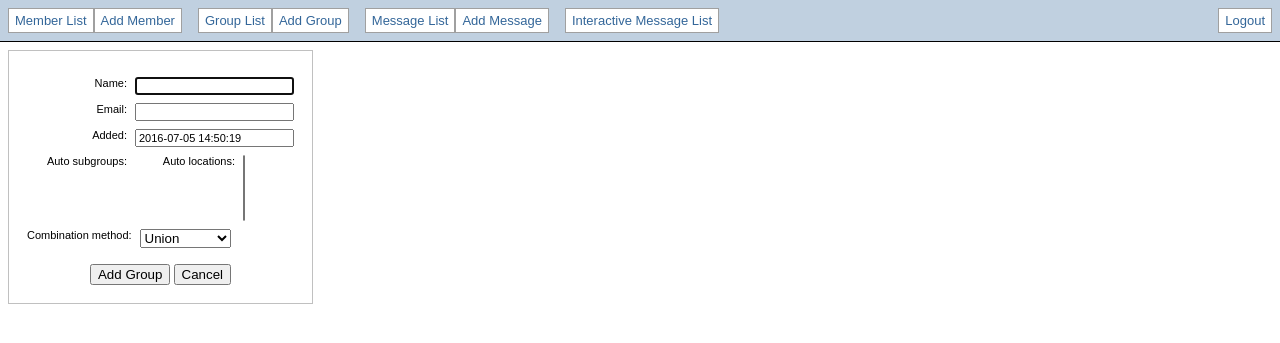
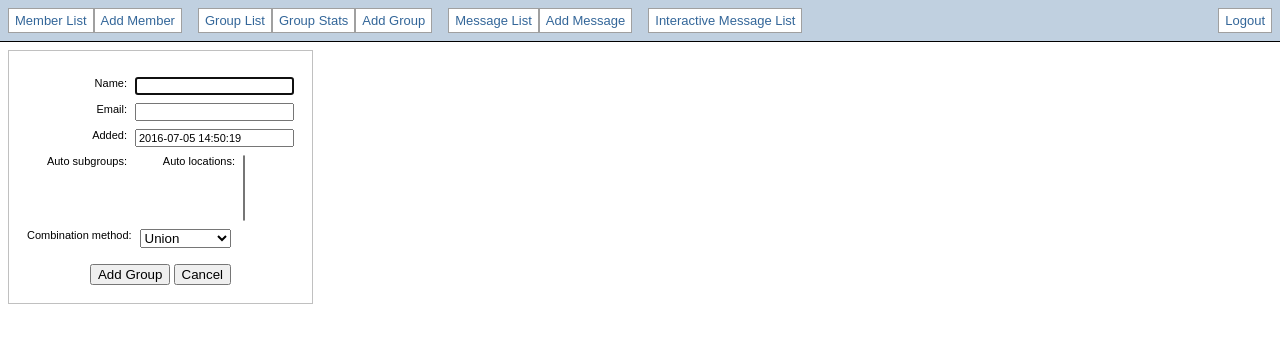
Before and after one commit to piratar/icepirate, a Django app: page /group/add/ in a window 1280 px wide. Shown: the top 343 px of the page. Run offline with Django 3.2, Linux system fonts and the light colour scheme; the visitor is signed in with stand-in values (Sample User, id 1); data that the repository does not hold is empty; parts of the project's set-up code (start-up, migrations or seed data) failed here and were passed over; some libraries are stand-ins or nearby versions.

Commit message:
Add group stats

```diff
--- a/group/urls.py
+++ b/group/urls.py
@@ -2,6 +2,8 @@ from django.conf.urls import patterns, include, url
 
 urlpatterns = patterns('',
 	url(r'^list/', 'group.views.list', name='list'),
+	url(r'^stats/(?P<as_csv>csv)/', 'group.views.stats', name='stats'),
+	url(r'^stats/', 'group.views.stats', name='stats'),
     url(r'^add/', 'group.views.add', name='add'),
     url(r'^edit/(?P<techname>[^/]+)', 'group.views.edit', name='edit'),
     url(r'^delete/(?P<techname>[^/]+)', 'group.views.delete', name='delete'),
--- a/group/views.py
+++ b/group/views.py
@@ -1,4 +1,7 @@
-from django.http import HttpResponseRedirect
+import datetime
+import pytz
+
+from django.http import HttpResponseRedirect, HttpResponse
 from django.shortcuts import get_object_or_404
 from django.shortcuts import render_to_response
 from django.template import RequestContext
@@ -15,6 +18,59 @@ def list(request):
     groups = Group.objects.all().order_by('name')
 
     return render_to_response('group/list.html', { 'groups': groups})
+
+@login_required
+def stats(request, as_csv=False):
+    from member.models import Member
+
+    # This finds the most recent "end of week" date
+    week = datetime.datetime.now(pytz.utc).replace(
+        hour=0, minute=0, second=0)
+    week = week - datetime.timedelta(days=week.weekday())
+
+    # Calculate our date ranges.
+    # There are 27 slots, which gives 26 ranges in total.
+    dates = [(week - datetime.timedelta(weeks=n))
+             for n in reversed(range(0, 27))]
+
+    # Grab per-group stats
+    stats = []
+    for group in Group.objects.all().order_by('name'):
+        joined = []
+        for i, date in enumerate(dates[1:]):
+            joined.append(group.get_members().filter(
+                added__gte=dates[i], added__lt=date).count())
+        stats.append({
+            'group': group,
+            'joined': joined,
+            'total': group.get_members().count()})
+
+    # Grab totals (not everyone joins a group)
+    joined = []
+    for i, date in enumerate(dates[1:]):
+        joined.append(Member.objects.filter(
+            added__gte=dates[i], added__lt=date).count())
+    stats.append({
+        'joined': joined,
+        'total': Member.objects.count()})
+
+    if as_csv:
+        lines = ['#"Group","%s","Total"' % '","'.join(
+                 unicode(d) for d in dates[1:])]
+        for stat in stats:
+            lines.append('"%s"' % '","'.join(
+                [unicode(stat.get('group', 'TOTAL'))] +
+                ['%s' % j for j in stat['joined']] +
+                ['%s' % stat['total']]))
+
+        response = HttpResponse(
+            "\n".join(lines), content_type='text/csv; charset: utf-8')
+        response['Content-Disposition'] = 'attachment; filename="stats.csv"'
+        return response
+    else:
+        return render_to_response('group/stats.html', {
+            'dates': dates,
+            'stats': stats})
 
 @login_required
 def add(request):
--- a/templates/base.html
+++ b/templates/base.html
@@ -18,6 +18,7 @@
         </ul>
         <ul class="control">
             <li><a href="/group/list">{% trans 'Group List' %}</a></li>
+            <li><a href="/group/stats">{% trans 'Group Stats' %}</a></li>
             <li><a href="/group/add">{% trans 'Add Group' %}</a></li>
         </ul>
         <ul class="control">
```
Also changed, not shown: templates/group/stats.html (added, +35 -0 lines).
